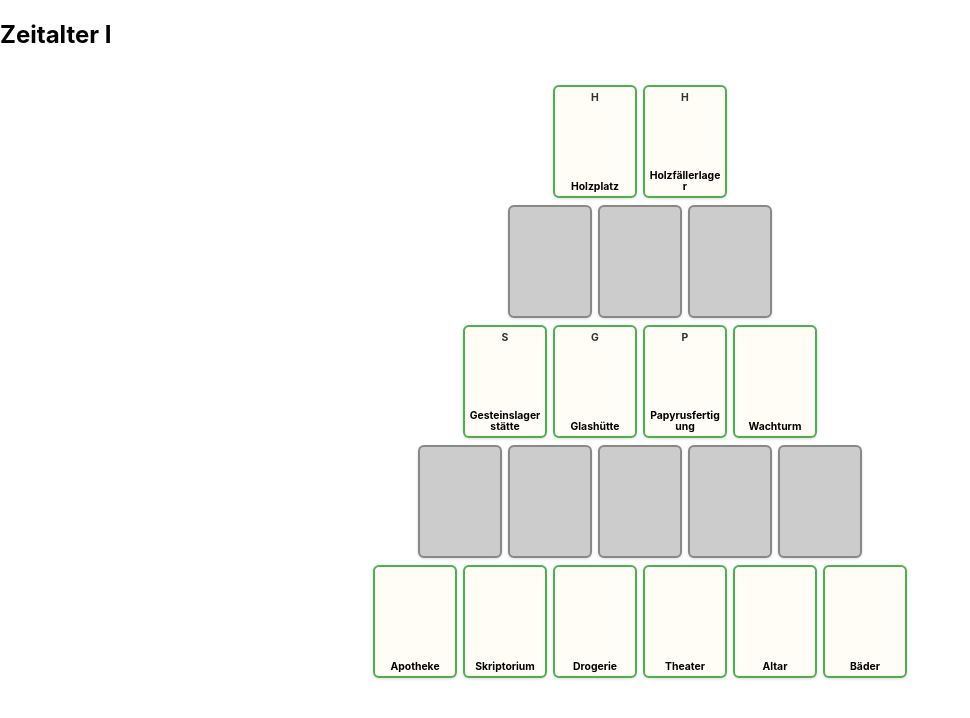
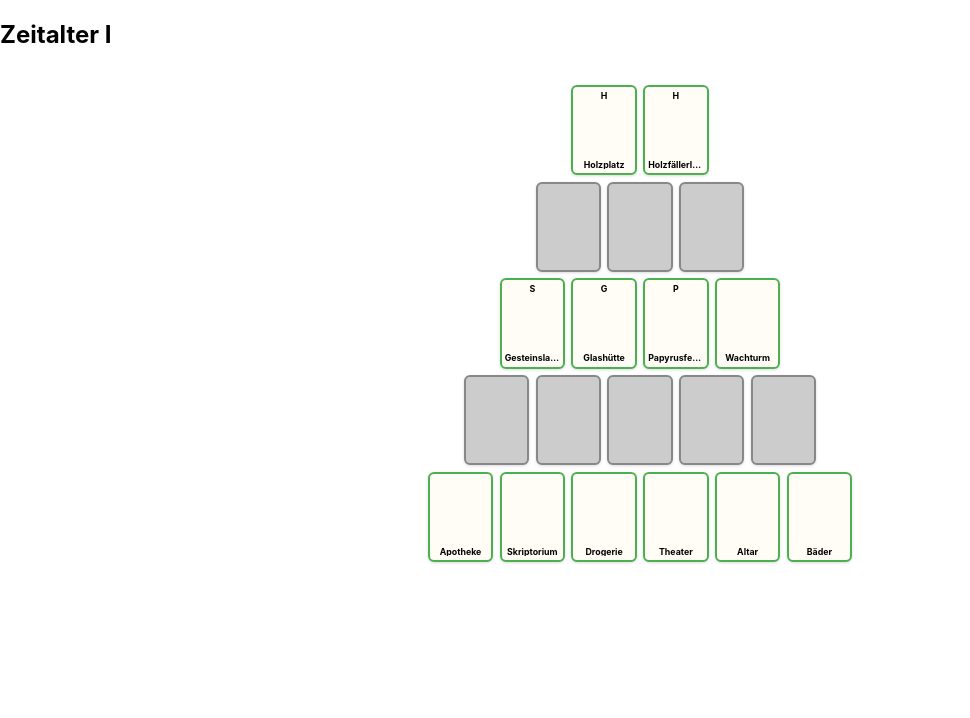
Before and after one commit to Tomimotmot/7wonder-gym, a React (Create React App) app in the folder duel-ui/: page / in a window 1280 px wide. Shown: the top 718 px of the page, without its empty margins (0-970 px from the left). Built offline with nearby package versions, Linux system fonts and the light colour scheme.

Commit message:
KartenAuslageLayout.css aktualisieren

```diff
--- a/duel-ui/src/KartenAuslageLayout.css
+++ b/duel-ui/src/KartenAuslageLayout.css
@@ -13,8 +13,8 @@
 }
 
 .karte {
-  width: 70px;
-  height: 100px;
+  width: 55px;
+  height: 80px;
   border-radius: 6px;
   position: relative;
   display: flex;
@@ -22,16 +22,16 @@
   justify-content: center;
   align-items: center;
   font-weight: bold;
-  font-size: 0.7rem;
+  font-size: 0.6rem;
   text-align: center;
   transition: all 0.3s ease;
   box-shadow: 0 1px 3px rgba(0, 0, 0, 0.15);
   background-color: #f3f3f3;
   color: #333;
-  padding: 0.3rem;
+  padding: 0.2rem;
   cursor: pointer;
-  word-break: break-word;
   overflow: hidden;
+  line-height: 1.1;
 }
 
 .karte.offen {
@@ -56,18 +56,25 @@
 }
 
 .karte-produziert {
-  font-size: 0.65rem;
+  font-size: 0.55rem;
   position: absolute;
   top: 4px;
+  color: #000;
 }
 
 .kartenname {
-  font-size: 0.65rem;
-  padding: 0 0.2rem;
-  text-align: center;
+  font-size: 0.55rem;
   position: absolute;
   bottom: 4px;
   color: #000;
-  white-space: normal;
-  line-height: 1.1;
+  white-space: nowrap;
+  overflow: hidden;
+  text-overflow: ellipsis;
+  width: 90%;
 }
+
+.belohnung {
+  margin-top: 1rem;
+  font-size: 1rem;
+  font-weight: bold;
+}
```
